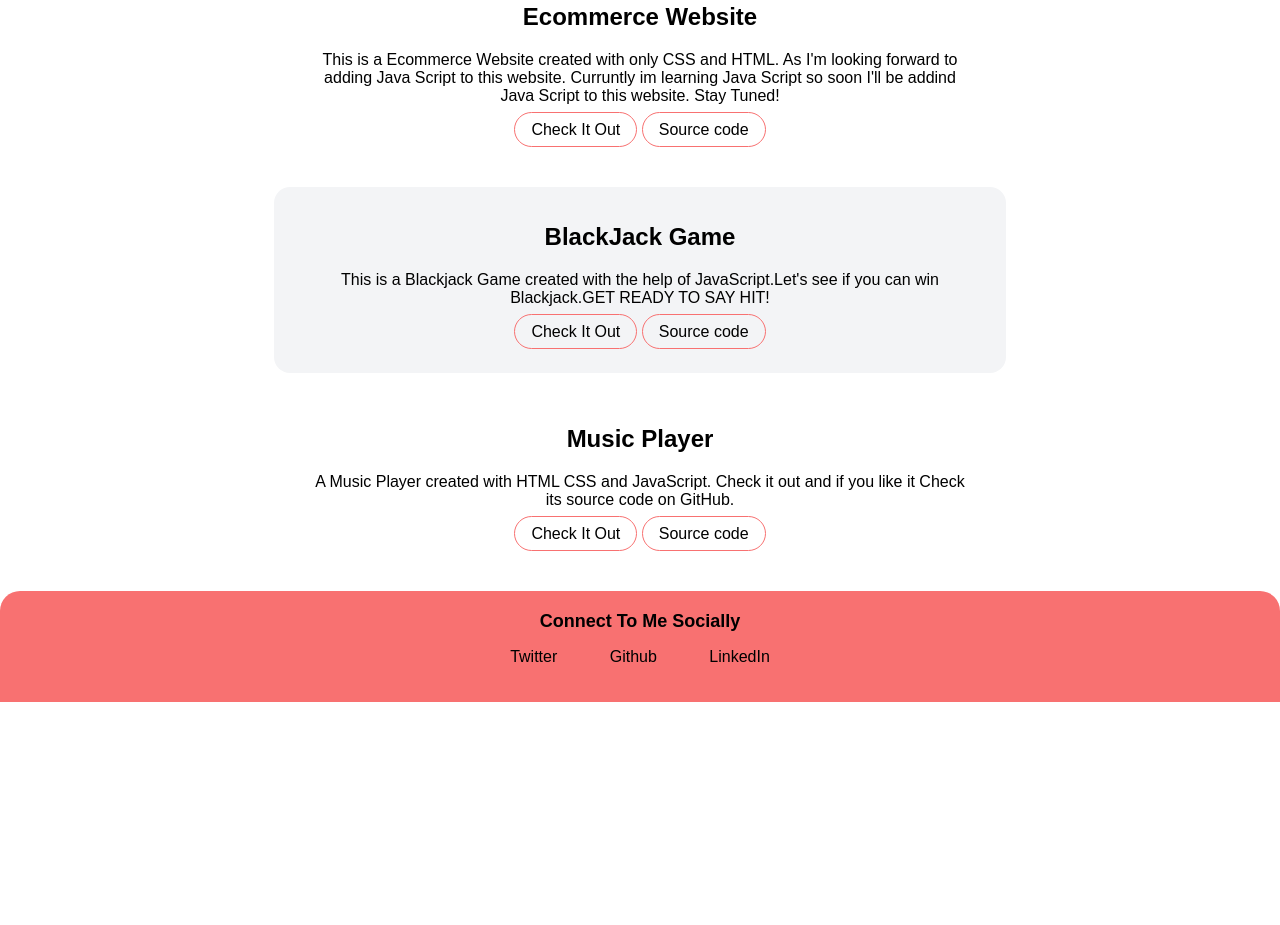
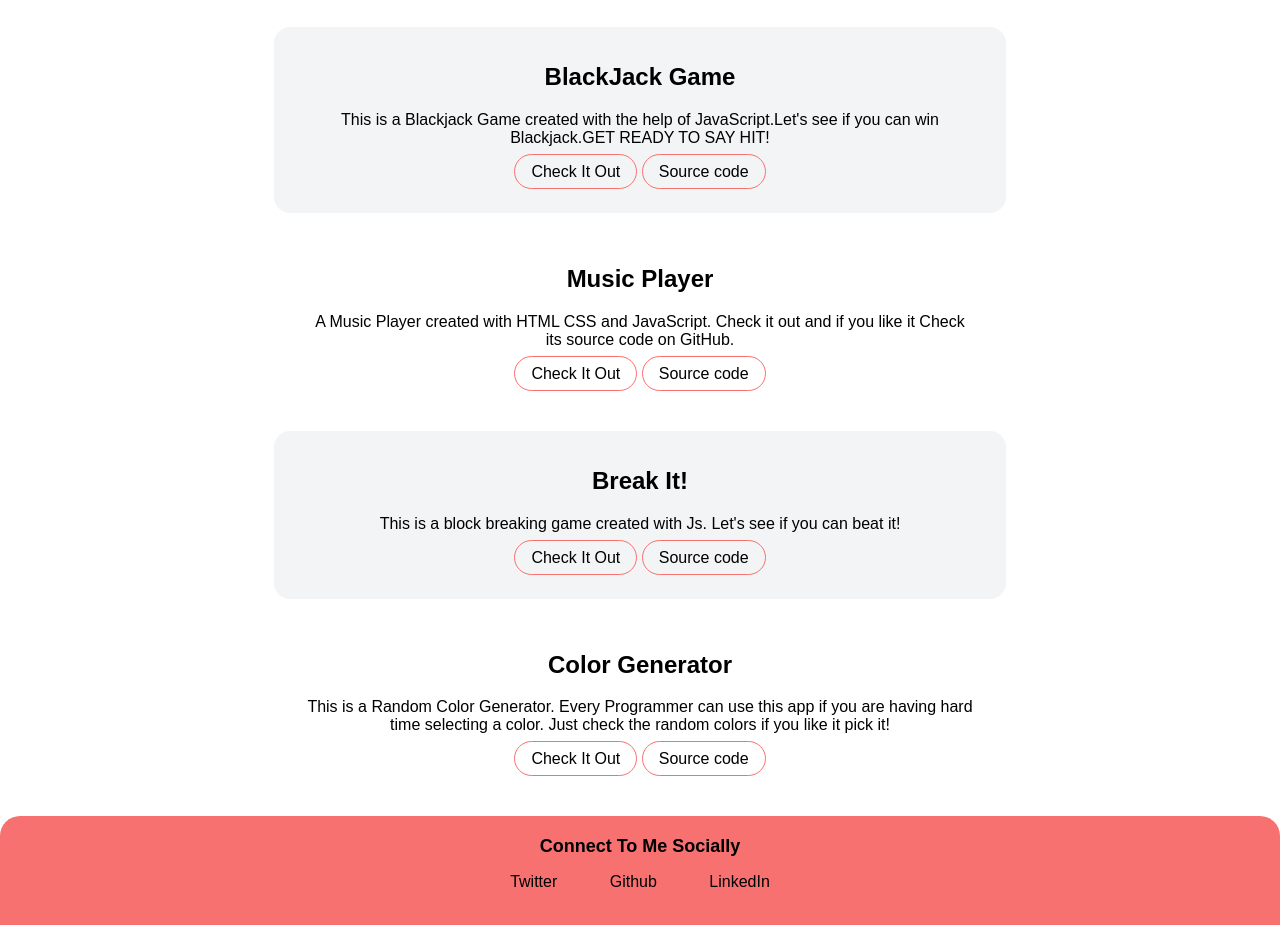
Before and after one commit to B0llu/My-Portfolio, a plain HTML site: page Projects.html in a window 1280 px wide. Shown: the part 3113-4038 px from the top of the page. Before the commit the page ends 3815 px from the top, so only its background shows below. Drawn offline with Linux system fonts and the light colour scheme; a web font is replaced by a local one.

Commit message:
added 2 projects brake it game and color generator

```diff
--- a/Projects.html
+++ b/Projects.html
@@ -194,10 +194,6 @@
         </div>
     </section>
 
-    <header class="hero">
-        <h1 class="hero-heading">Some Extra <span class="heading-inverted">Projects</span> </h1>
-    </header>
-
     <section class="section ow curve center">
         <div class="container center space">
             <h1>A Bookmark Extension</h1>
@@ -260,7 +256,34 @@
         </div>
     </section>
 
+    <section class="section ow curve center">
+        <div class="container center space">
+            <h1>Break It!</h1>
+            <p>
+                This is a block breaking game created with Js. Let's see if you can beat it!
+            </p>
 
+            <a class="primarylink link" target="_blank" href="https://break-the-brick-game.netlify.app/">Check It Out</a>
+            <a class="secondarylink link" href="https://github.com/b0llu/break-the-brick-game">Source code</a>
+
+            </a>
+        </div>
+    </section>
+
+    <section class="section center">
+        <div class="container center space">
+            <h1>Color Generator</h1>
+            <p>
+                This is a Random Color Generator. Every Programmer can use this app if you are having hard time selecting a color. Just check the random colors if you like it pick it!
+            </p>
+
+            <a class="primarylink link" target="_blank" href="https://color-randomizer-2.netlify.app/">Check It
+                Out</a>
+            <a class="secondarylink link" href="https://github.com/b0llu/color-generator">Source code</a>
+
+            </a>
+        </div>
+    </section>
 
     <footer class="footer ">
         <div class="footer-header">Connect To Me Socially</div>
```
